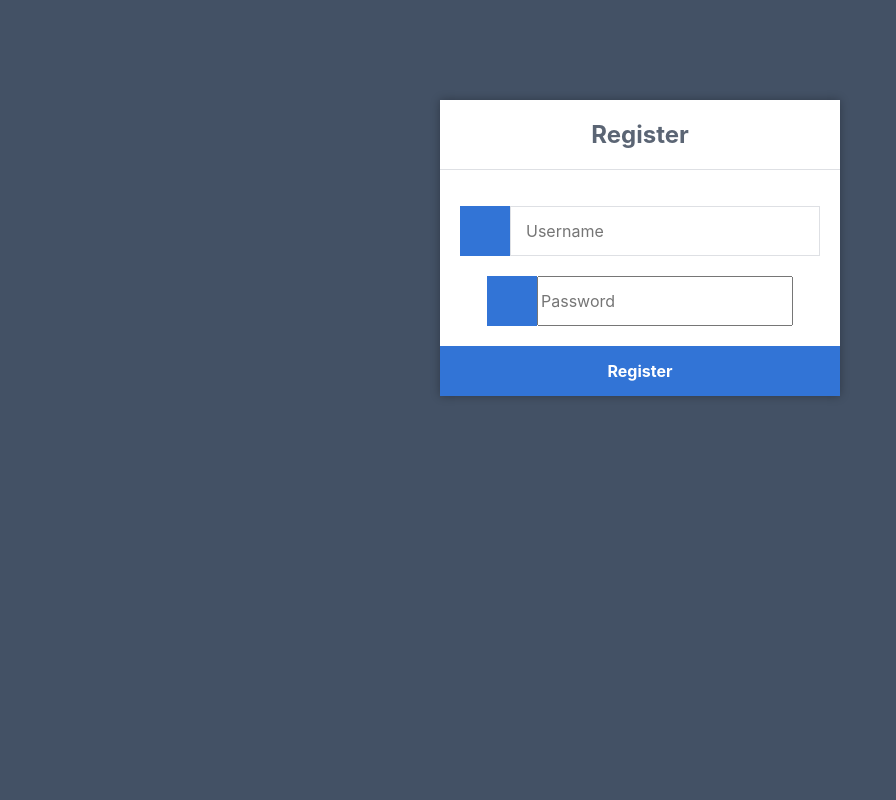
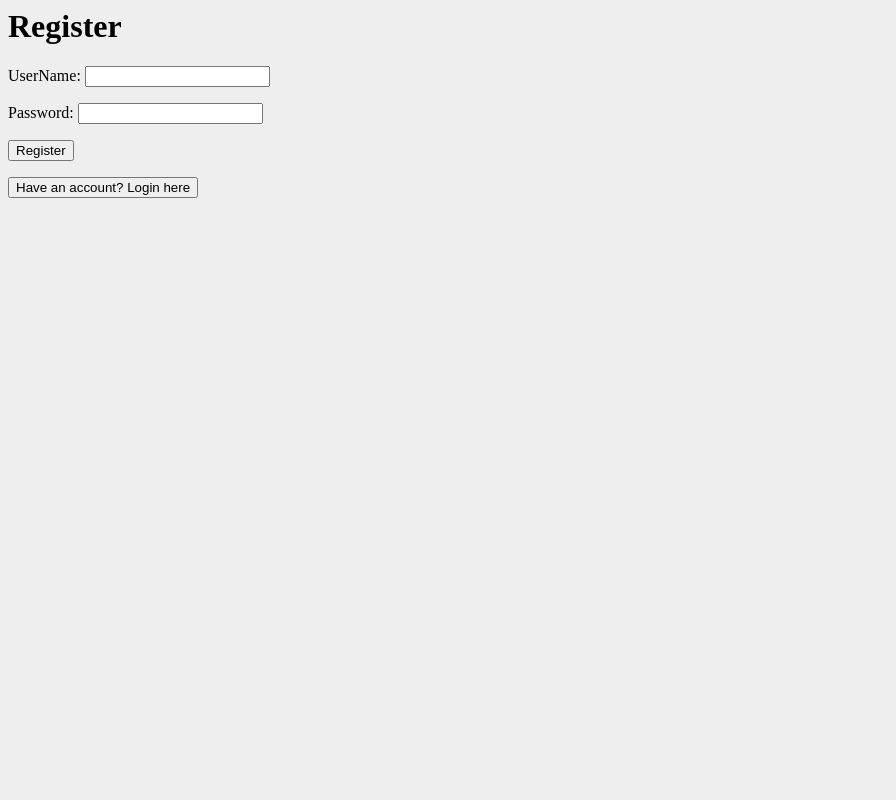
Before and after one commit to alexprieger/430CTF2, a PHP site: page /register.html in a window 1280 px wide. Shown: the whole page, without its empty margins (0-896 px from the left). Run offline with PHP 8.4, Linux system fonts and the light colour scheme.

Commit message:
frontend

```diff
--- /dev/null
+++ b/html/failure.html
@@ -0,0 +1,6 @@
+<html>
+    <h1>Login Failed</h1>
+    <p>
+        <button onclick="window.location.href = 'login.html';">Try Logging in Again</button>
+    </p>
+</html>
--- a/html/login.html
+++ b/html/login.html
@@ -6,7 +6,7 @@
 <body>
     <div id = "frm">
         <h1>Login</h1>
-        <form name="f1" action = "login.php" onsubmit = "return validation()" method = "POST">
+        <form name="f1" action = "login.php" onsubmit = "return validation()" method = "GET">
             <p>
                 <label> UserName: </label>
                 <input type = "text" id ="user" name  = "user" />
@@ -19,6 +19,9 @@
                 <input type =  "submit" id = "btn" value = "Login" />
             </p>
         </form>
+        <p>
+            <button onclick="window.location.href = 'register.html';">Don't have an account? Register here</button>
+        </p>
     </div>
     <script>
             function validation()
--- a/html/register.html
+++ b/html/register.html
@@ -5,19 +5,46 @@
 		<link rel = "stylesheet" type = "text/css" href = "style.css">
 	</head>
 	<body>
-		<div class="register">
+		<div id="form">
 			<h1>Register</h1>
-			<form action="register.php" method="POST" autocomplete="off">
-				<label for="user">
-					<i class="fas fa-user"></i>
-				</label>
-				<input type="text" name="user" placeholder="Username" id="user" required>
-				<label for="pass">
-					<i class="fas fa-lock"></i>
-				</label>
-				<input type="pass" name="pass" placeholder="Password" id="pass" required>
-				<input type="submit" value="Register">
+			<form name="f1" action = "register.php" onsubmit = "return validation()" method = "GET">
+				<p>
+					<label> UserName: </label>
+					<input type = "text" id ="user" name  = "user" />
+				</p>
+				<p>
+					<label> Password: </label>
+					<input type = "password" id ="pass" name  = "pass" />
+				</p>
+				<p>
+					<input type =  "submit" id = "btn" value = "Register" />
+				</p>
 			</form>
+			<p>
+				<button onclick="window.location.href = 'login.html';">Have an account? Login here</button>
+			</p>
 		</div>
 	</body>
 </html>
+<script>
+	function validation()
+	{
+		var id=document.f1.user.value;
+		var ps=document.f1.pass.value;
+		if(id.length=="" && ps.length=="") {
+			alert("User Name and Password fields are empty");
+			return false;
+		}
+		else
+		{
+			if(id.length=="") {
+				alert("User Name is empty");
+				return false;
+			}
+			if (ps.length=="") {
+			alert("Password field is empty");
+			return false;
+			}
+		}
+	}
+</script>
--- a/html/register.php
+++ b/html/register.php
@@ -17,8 +17,8 @@ if ($conn->connect_error) {
 }
 
 // getting username and password from the url
-$reg_username = $_POST['user'];
-$reg_password = $_POST['pass'];
+$reg_username = $_GET['user'];
+$reg_password = $_GET['pass'];
 
 //prevent mysqli injection
 $username = stripcslashes($reg_username);
--- a/html/style.css
+++ b/html/style.css
@@ -1,59 +1,11 @@
-* {
-    box-sizing: border-box;
-    font-family: -apple-system, BlinkMacSystemFont, "segoe ui", roboto, oxygen, ubuntu, cantarell, "fira sans", "droid sans", "helvetica neue", Arial, sans-serif;
-    font-size: 16px;
+body{
+    background: #eee;
 }
-body {
-    background-color: #435165;
-    margin: 0;
+#frm{
+    border: solid gray 1px;
+    width:25%;
+    border-radius: 2px;
+    margin: 120px auto;
+    background: white;
+    padding: 50px;
 }
-.register {
-    width: 400px;
-    background-color: #ffffff;
-    box-shadow: 0 0 9px 0 rgba(0, 0, 0, 0.3);
-    margin: 100px auto;
-}
-.register h1 {
-    text-align: center;
-    color: #5b6574;
-    font-size: 24px;
-    padding: 20px 0 20px 0;
-    border-bottom: 1px solid #dee0e4;
-}
-.register form {
-    display: flex;
-    flex-wrap: wrap;
-    justify-content: center;
-    padding-top: 20px;
-}
-.register form label {
-    display: flex;
-    justify-content: center;
-    align-items: center;
-    width: 50px;
-   height: 50px;
-    background-color: #3274d6;
-    color: #ffffff;
-}
-.register form input[type="password"], .register form input[type="text"], .register form input[type="email"] {
-    width: 310px;
-    height: 50px;
-    border: 1px solid #dee0e4;
-    margin-bottom: 20px;
-    padding: 0 15px;
-}
-.register form input[type="submit"] {
-    width: 100%;
-    padding: 15px;
-    margin-top: 20px;
-    background-color: #3274d6;
-   border: 0;
-    cursor: pointer;
-    font-weight: bold;
-    color: #ffffff;
-    transition: background-color 0.2s;
-}
-.register form input[type="submit"]:hover {
-  background-color: #2868c7;
-    transition: background-color 0.2s;
-}
--- /dev/null
+++ b/html/success.html
@@ -0,0 +1,3 @@
+<html>
+    Login Successful!
+</html>
```
Also changed, not shown: html/login.php (+7 -2 lines).
